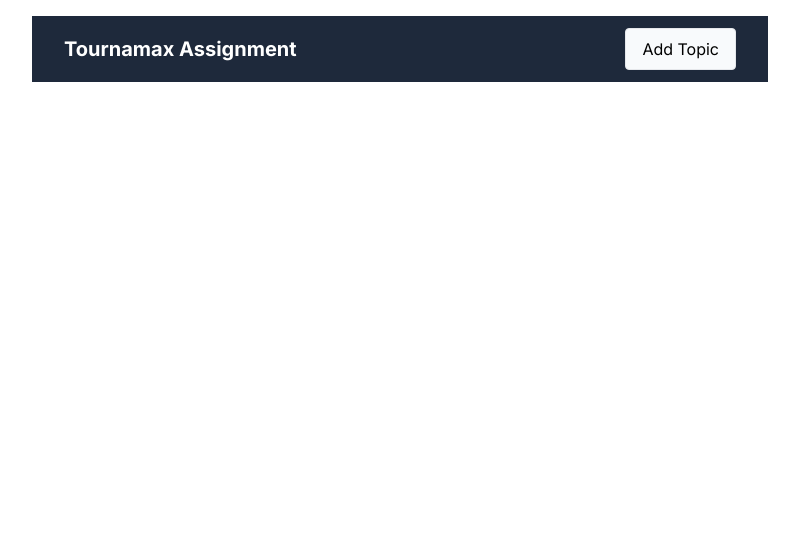
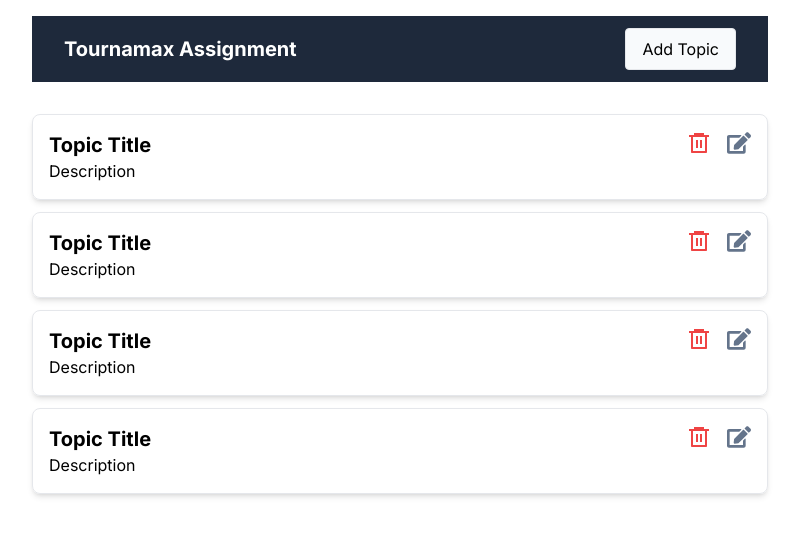
Before and after one commit to rifat-sarker/tournamax, a Next.js app: page / in a window 1280 px wide. Shown: the top 536 px of the page, without its empty margins (240-1039 px from the left). Built offline with nearby package versions, Linux system fonts and the light colour scheme.

Commit message:
navbar added

```diff
--- a/app/layout.js
+++ b/app/layout.js
@@ -1,5 +1,6 @@
 import { Inter } from "next/font/google";
 import "./globals.css";
+import Navbar from "@/components/Navbar";
 
 const inter = Inter({ subsets: ["latin"] });
 
@@ -13,10 +14,13 @@
     <html lang="en">
       <body className={inter.className}>
         <div className="max-w-3xl mx-auto p-4">
-        {children}
+          <Navbar />
+          <div className="mt-8">
 
+          {children}
+          </div>
         </div>
-        </body>
+      </body>
     </html>
   );
 }
--- a/app/page.js
+++ b/app/page.js
@@ -1,11 +1,14 @@
+import TopicList from "@/components/TopicList";
 import Image from "next/image";
 import Link from "next/link";
 
 export default function Home() {
   return (
-    <nav className="flex items-center justify-between px-8 py-3 bg-slate-800">
-      <h1 className="text-white text-xl font-bold">Tournamax Assignment</h1>
-      <Link className="px-4 p-2 border rounded bg-slate-50" href={"/addTopic"}>Add Topic</Link>
-    </nav>
+    <>
+      <TopicList />
+      <TopicList />
+      <TopicList />
+      <TopicList />
+    </>
   );
 }
--- /dev/null
+++ b/components/Navbar.jsx
@@ -0,0 +1,17 @@
+import Link from "next/link";
+
+export default function Navbar() {
+  return (
+    <>
+      <nav className="flex items-center justify-between px-8 py-3 bg-slate-800">
+        <h1 className="text-white text-xl font-bold">Tournamax Assignment</h1>
+        <Link
+          className="px-4 p-2 border rounded bg-slate-50"
+          href={"/addTopic"}
+        >
+          Add Topic
+        </Link>
+      </nav>
+    </>
+  );
+}
--- /dev/null
+++ b/components/TopicList.jsx
@@ -0,0 +1,24 @@
+import Link from "next/link";
+import { RiDeleteBin6Line } from "react-icons/ri";
+import { FaEdit } from "react-icons/fa";
+
+export default function TopicList() {
+  return (
+    <>
+      <div className="flex justify-between gap-5 p-4 border rounded-lg shadow-md my-3">
+        <div>
+          <h2 className="text-xl font-bold">Topic Title</h2>
+          <p>Description</p>
+        </div>
+        <div className="flex gap-4">
+          <Link className="" href={"/deleteTopic"}>
+            <RiDeleteBin6Line className="size-6 text-red-500" />
+          </Link>
+          <Link href={"/editTopic"}>
+            <FaEdit className="size-6 text-slate-500" />
+          </Link>
+        </div>
+      </div>
+    </>
+  );
+}
```
